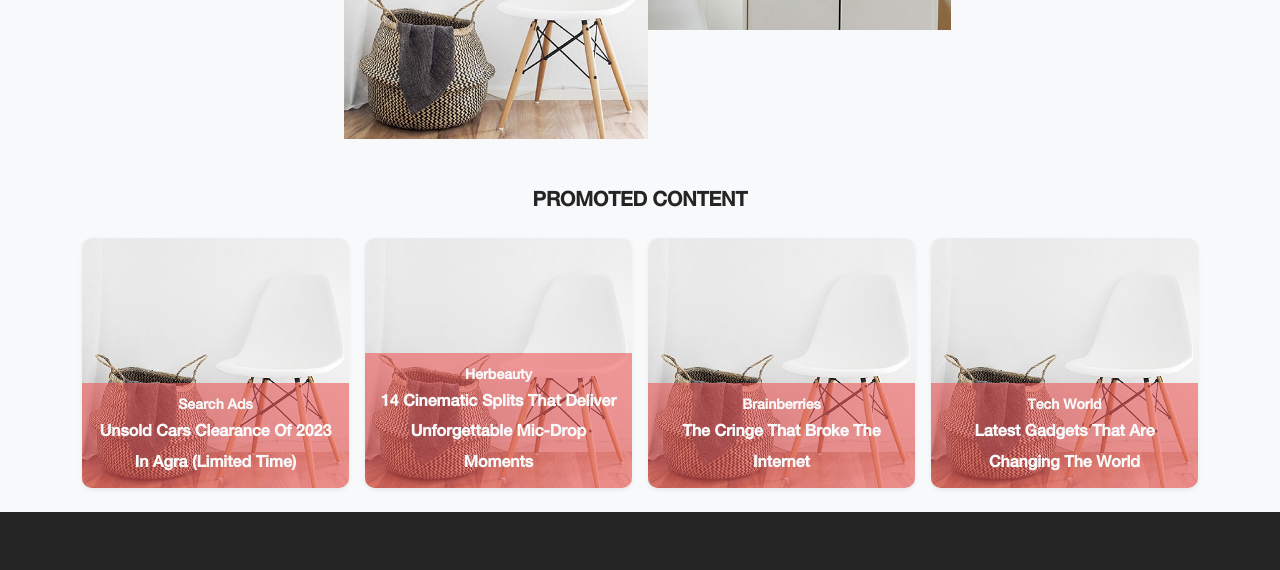
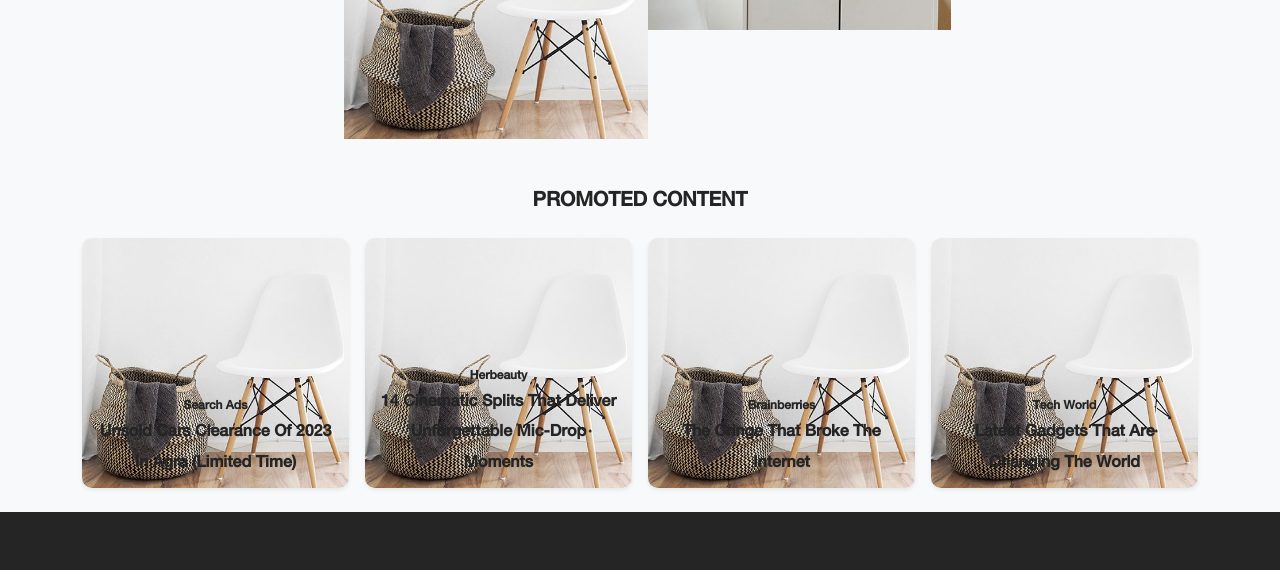
Before and after one commit to VIVEKVKC55/jnp, a plain HTML site: page index.html in a window 1280 px wide. Shown: the part 1071-1641 px from the top of the page. Drawn offline with Linux system fonts and the light colour scheme.

Commit message:
fix promation banner

```diff
--- a/index.html
+++ b/index.html
@@ -91,16 +91,24 @@
             bottom: 0;
             left: 0;
             width: 100%;
-            background: rgba(237, 90, 90, 0.6);
-            /* Dark overlay for better text readability */
             color: white;
             text-align: center;
             padding: 10px;
         }
 
         .banner-card:hover .overlay {
-            background: rgba(38, 23, 23, 0.8);
-            /* Slightly darken overlay on hover */
+            background: rgba(237, 90, 90, 0.6);
+        }
+
+        .overlay a,
+        .overlay p {
+            color: #242424;
+            transition: all 0.3s ease;
+        }
+
+        .banner-card:hover .overlay a,
+        .banner-card:hover .overlay p {
+            color: white;
         }
     </style>
     <!-- CSS for Mobile Footer -->
@@ -453,8 +461,8 @@
                     <div class="card border-0 shadow-sm banner-card position-relative">
                         <img src="img/bg-img/3.jpg" class="card-img-top banner-img" alt="Unsold Cars Clearance">
                         <div class="overlay">
-                            <a href="#" class="text-decoration-none fw-bold small text-light">Search Ads</a>
-                            <p class="card-text fw-semibold text-light">Unsold Cars Clearance Of 2023 In Agra (Limited
+                            <a href="#" class="fw-bold">Search Ads</a>
+                            <p class="card-text fw-semibold">Unsold Cars Clearance Of 2023 In Agra (Limited
                                 Time)</p>
                         </div>
                     </div>
@@ -464,8 +472,8 @@
                     <div class="card border-0 shadow-sm banner-card position-relative">
                         <img src="img/bg-img/3.jpg" class="card-img-top banner-img" alt="Cinematic Splits">
                         <div class="overlay">
-                            <a href="#" class="text-decoration-none fw-bold small text-light">Herbeauty</a>
-                            <p class="card-text fw-semibold text-light">14 Cinematic Splits That Deliver Unforgettable
+                            <a href="#" class="fw-bold">Herbeauty</a>
+                            <p class="card-text fw-semibold">14 Cinematic Splits That Deliver Unforgettable
                                 Mic-Drop Moments</p>
                         </div>
                     </div>
@@ -475,8 +483,8 @@
                     <div class="card border-0 shadow-sm banner-card position-relative">
                         <img src="img/bg-img/3.jpg" class="card-img-top banner-img" alt="Cringe Moment">
                         <div class="overlay">
-                            <a href="#" class="text-decoration-none fw-bold small text-light">Brainberries</a>
-                            <p class="card-text fw-semibold text-light">The Cringe That Broke The Internet</p>
+                            <a href="#" class="fw-bold">Brainberries</a>
+                            <p class="card-text fw-semibold">The Cringe That Broke The Internet</p>
                         </div>
                     </div>
                 </div>
@@ -485,8 +493,8 @@
                     <div class="card border-0 shadow-sm banner-card position-relative">
                         <img src="img/bg-img/3.jpg" class="card-img-top banner-img" alt="Tech Update">
                         <div class="overlay">
-                            <a href="#" class="text-decoration-none fw-bold small text-light">Tech World</a>
-                            <p class="card-text fw-semibold text-light">Latest Gadgets That Are Changing The World</p>
+                            <a href="#" class="fw-bold">Tech World</a>
+                            <p class="card-text fw-semibold">Latest Gadgets That Are Changing The World</p>
                         </div>
                     </div>
                 </div>
```
